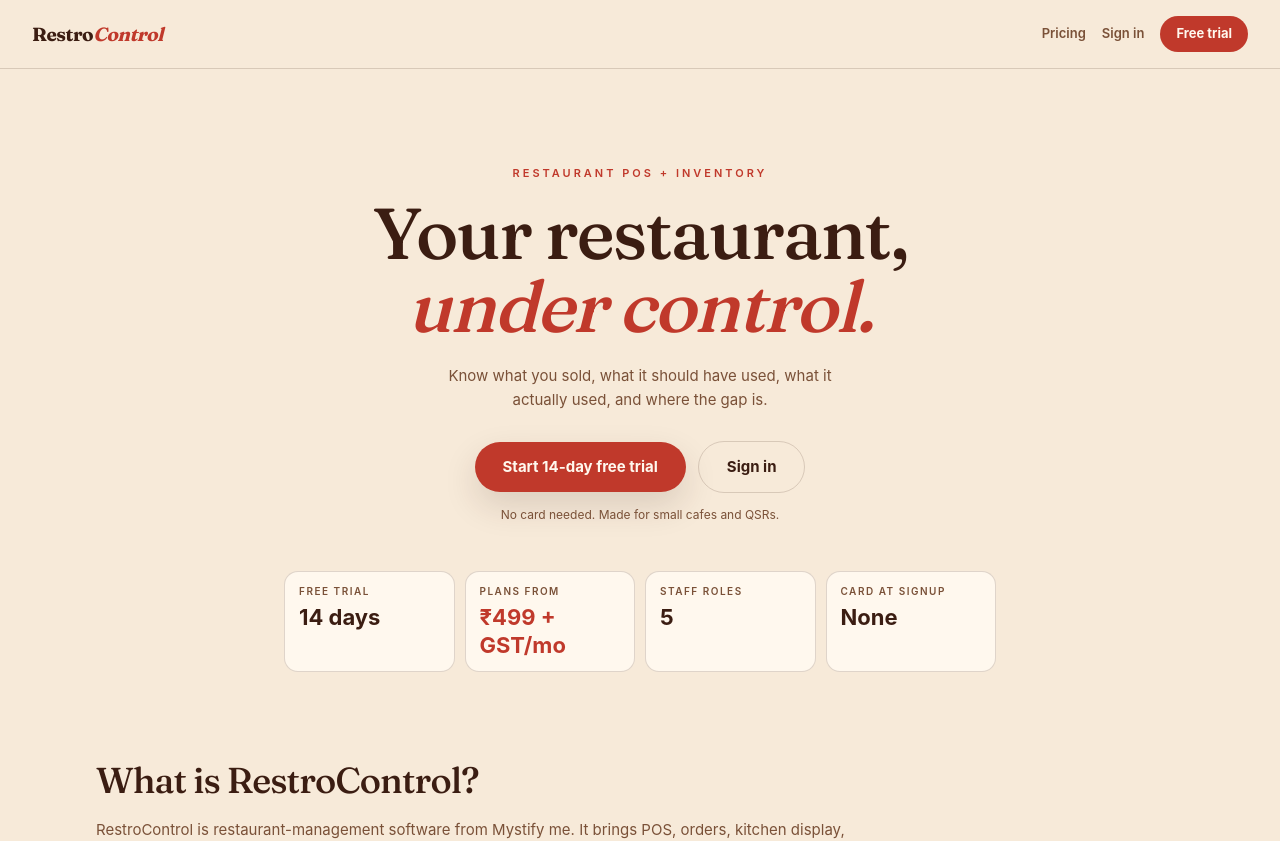
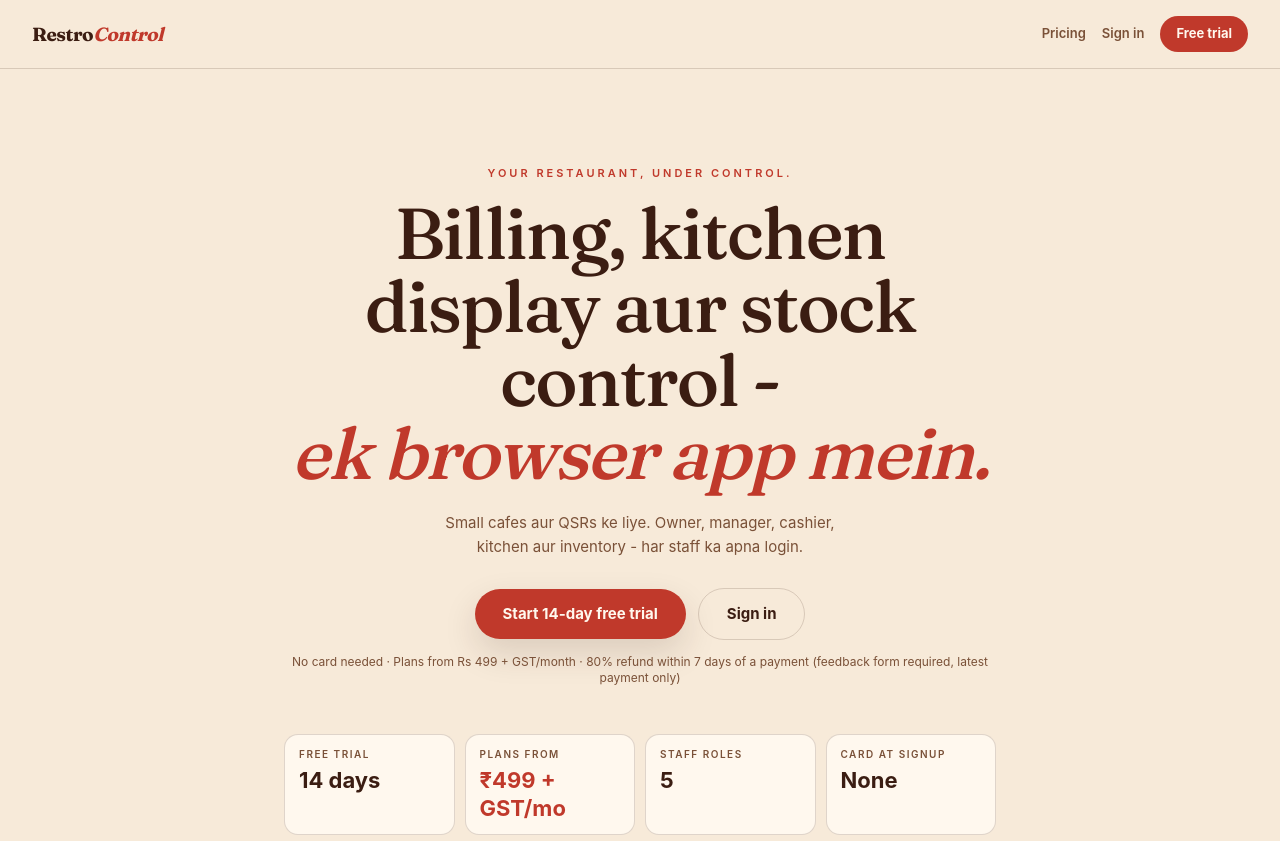
Before and after one commit to mehul82099/restrocontrol-saas, a Next.js app: page /landing in a window 1280 px wide. Shown: the top 841 px of the page. Built offline with nearby package versions, Linux system fonts and the light colour scheme.

Commit message:
Update landing hero copy and trial trust line

```diff
--- a/src/app/(public)/landing/page.tsx
+++ b/src/app/(public)/landing/page.tsx
@@ -136,18 +136,18 @@ export default function LandingPage() {
       <main id="main-content">
         {/* Hero */}
         <section className="mx-auto max-w-3xl px-6 pt-16 pb-12 sm:pt-24 text-center">
-          <p className="text-[11px] font-semibold uppercase tracking-[3px] text-[#c0392b]">Restaurant POS + Inventory</p>
+          <p className="text-[11px] font-semibold uppercase tracking-[3px] text-[#c0392b]">Your restaurant, under control.</p>
           <h1 className="font-display mt-4 font-medium leading-[1.02] tracking-tight text-[clamp(2.5rem,7vw,4.5rem)]">
-            Your restaurant,<br className="hidden sm:block" /> <span className="italic text-[#c0392b]">under control.</span>
+            Billing, kitchen display aur stock control -<br className="hidden sm:block" /> <span className="italic text-[#c0392b]">ek browser app mein.</span>
           </h1>
           <p className="mx-auto mt-5 max-w-[420px] text-[15px] leading-relaxed text-[#7a5138]">
-            Know what you sold, what it should have used, what it actually used, and where the gap is.
+            Small cafes aur QSRs ke liye. Owner, manager, cashier, kitchen aur inventory - har staff ka apna login.
           </p>
           <div className="mt-7 flex flex-wrap items-center justify-center gap-3">
             <Cta href="/signup">Start 14-day free trial</Cta>
             <Cta href="/login" primary={false}>Sign in</Cta>
           </div>
-          <p className="mt-3.5 text-xs text-[#7a5138]">No card needed. Made for small cafes and QSRs.</p>
+          <p className="mt-3.5 text-xs text-[#7a5138]">No card needed · Plans from Rs 499 + GST/month · 80% refund within 7 days of a payment (feedback form required, latest payment only)</p>
         </section>
 
         {/* Quick facts */}
```
